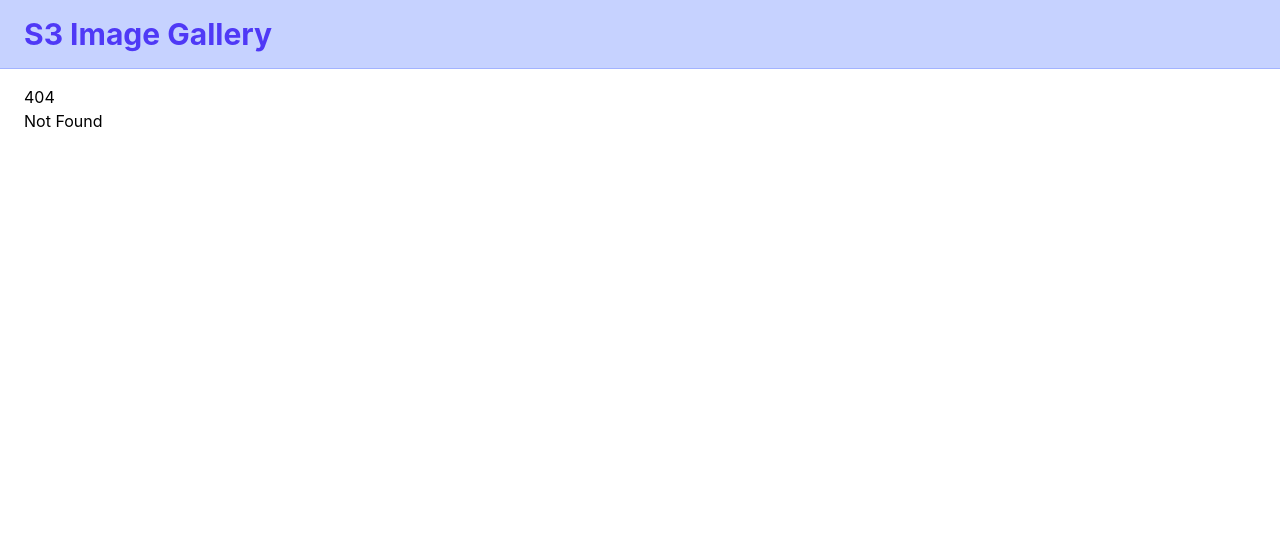
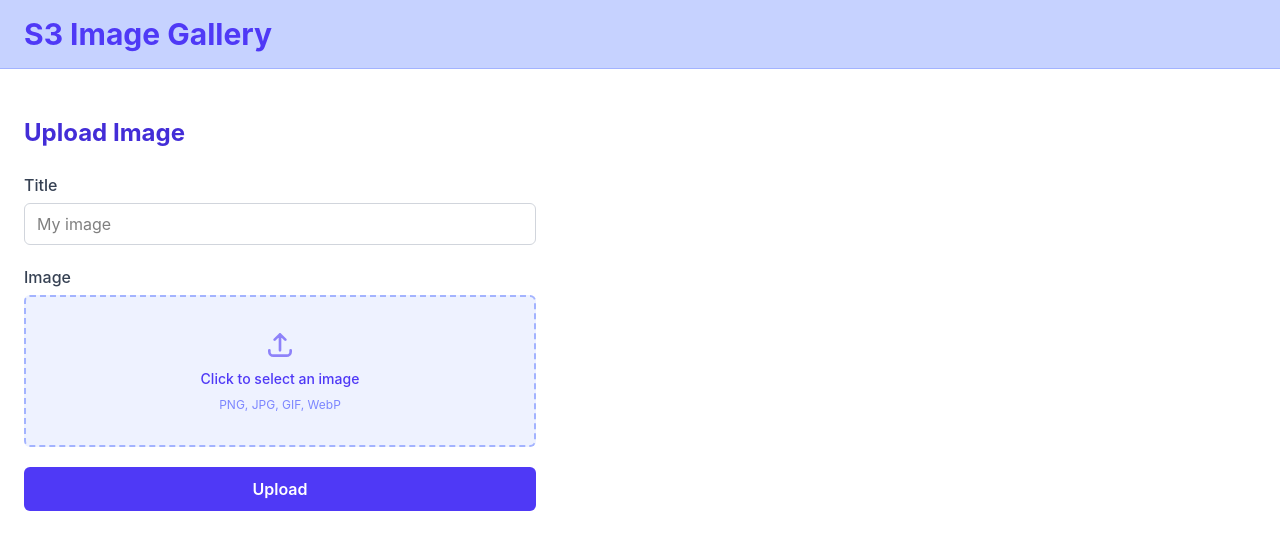
Before and after one commit to vrolandd/sveltekit-s3, a SvelteKit app: page /upload in a window 1280 px wide. Before the commit this address had no page. Shown: the top 550 px of the page. Built offline with nearby package versions, Linux system fonts and the light colour scheme; no server answers.

Commit message:
Upload implemented

```diff
--- a/package.json
+++ b/package.json
@@ -40,5 +40,8 @@
 		"typescript": "^6.0.3",
 		"typescript-eslint": "^8.60.1",
 		"vite": "^8.0.16"
+	},
+	"dependencies": {
+		"@aws-sdk/client-s3": "^3.1070.0"
 	}
 }
--- /dev/null
+++ b/src/components/GalleryImage.svelte
@@ -0,0 +1,8 @@
+<script lang="ts">
+	const { title, url } = $props();
+</script>
+
+<div class="rounded-3xl bg-indigo-50 border border-indigo-300 flex flex-col gap-2 pb-2">
+	<img src={url} class="aspect-[1/1] w-full bg-indigo-100 rounded-3xl" alt="gallery item" />
+	<h1 class="text-xl px-5">{title}</h1>
+</div>
--- a/src/routes/+page.server.ts
+++ b/src/routes/+page.server.ts
@@ -0,0 +1,11 @@
+import { db } from '$lib/server/db';
+import { galleryTable } from '$lib/server/db/schema';
+import type { PageServerLoad } from './$types';
+
+export const load: PageServerLoad = async () => {
+	const gallery = db.select().from(galleryTable).limit(50);
+
+	return {
+		gallery
+	};
+};
--- a/src/routes/+page.svelte
+++ b/src/routes/+page.svelte
@@ -1 +1,15 @@
-Hello world
+<script lang="ts">
+	import GalleryImage from '../components/GalleryImage.svelte';
+	import type { PageProps } from './$types';
+	let { data }: PageProps = $props();
+</script>
+
+{#await data.gallery}
+	loading...
+{:then gallery}
+	<div class="grid grid-cols-4">
+		{#each gallery as item (item.id)}
+			<GalleryImage title={item.title} url={item.s3_url} />
+		{/each}
+	</div>
+{/await}
--- /dev/null
+++ b/src/routes/upload/+page.server.ts
@@ -0,0 +1,67 @@
+import { S3Client, PutObjectCommand } from '@aws-sdk/client-s3';
+import { fail } from '@sveltejs/kit';
+import { env } from '$env/dynamic/private';
+import { db } from '$lib/server/db';
+import { galleryTable } from '$lib/server/db/schema';
+import type { Actions } from './$types';
+
+export const actions: Actions = {
+	default: async ({ request }) => {
+		const data = await request.formData();
+		const title = data.get('title');
+		const file = data.get('file');
+
+		if (!title || typeof title !== 'string' || title.trim() === '') {
+			return fail(400, { error: 'Title is required.' });
+		}
+		if (!file || !(file instanceof File) || file.size === 0) {
+			return fail(400, { error: 'Please select an image file.' });
+		}
+
+		const { AWS_ACCESS_KEY_ID, AWS_SECRET_ACCESS_KEY, AWS_REGION, AWS_BUCKET_NAME, CLOUDFRONT_URL } =
+			env;
+
+		if (!AWS_ACCESS_KEY_ID || !AWS_SECRET_ACCESS_KEY || !AWS_REGION || !AWS_BUCKET_NAME) {
+			return fail(500, { error: 'S3 is not configured. Check AWS environment variables.' });
+		}
+
+		const s3 = new S3Client({
+			region: AWS_REGION,
+			credentials: {
+				accessKeyId: AWS_ACCESS_KEY_ID,
+				secretAccessKey: AWS_SECRET_ACCESS_KEY
+			}
+		});
+
+		const key = `${Date.now()}-${file.name.replace(/[^a-zA-Z0-9._-]/g, '_')}`;
+		const buffer = Buffer.from(await file.arrayBuffer());
+
+		try {
+			await s3.send(
+				new PutObjectCommand({
+					Bucket: AWS_BUCKET_NAME,
+					Key: key,
+					Body: buffer,
+					ContentType: file.type
+				})
+			);
+		} catch (e) {
+			const message = e instanceof Error ? e.message : String(e);
+			console.error('[S3 upload error]', message);
+			return fail(500, { error: `Upload to S3 failed: ${message}` });
+		}
+
+		const base = CLOUDFRONT_URL
+			? CLOUDFRONT_URL.replace(/\/$/, '')
+			: `https://${AWS_BUCKET_NAME}.s3.${AWS_REGION}.amazonaws.com`;
+		const s3_url = `${base}/${key}`;
+
+		await db.insert(galleryTable).values({
+			title: title.trim(),
+			s3_url,
+			created_at: new Date()
+		});
+
+		return { success: true, url: s3_url, title: title.trim() };
+	}
+};
--- /dev/null
+++ b/src/routes/upload/+page.svelte
@@ -0,0 +1,120 @@
+<script lang="ts">
+	import { enhance } from '$app/forms';
+	import type { ActionData } from './$types';
+
+	let { form }: { form: ActionData } = $props();
+
+	let loading = $state(false);
+	let fileName = $state('');
+</script>
+
+<div class="py-8">
+	<h2 class="mb-6 text-2xl font-bold text-indigo-700">Upload Image</h2>
+
+	{#if form?.success}
+		<div class="mb-6 rounded-lg border border-green-300 bg-green-50 p-4">
+			<p class="font-medium text-green-800">"{form.title}" uploaded successfully!</p>
+			<img src={form.url} alt={form.title} class="mt-3 max-h-64 rounded-md object-cover shadow" />
+		</div>
+	{/if}
+
+	{#if form?.error}
+		<div class="mb-6 rounded-lg border border-red-300 bg-red-50 p-4">
+			<p class="text-red-800">{form.error}</p>
+		</div>
+	{/if}
+
+	<form
+		method="POST"
+		enctype="multipart/form-data"
+		class="flex max-w-lg flex-col gap-5"
+		use:enhance={() => {
+			loading = true;
+			return async ({ update }) => {
+				await update();
+				loading = false;
+				fileName = '';
+			};
+		}}
+	>
+		<div class="flex flex-col gap-1.5">
+			<label for="title" class="font-medium text-gray-700">Title</label>
+			<input
+				id="title"
+				name="title"
+				type="text"
+				required
+				placeholder="My image"
+				class="rounded-md border border-gray-300 px-3 py-2 focus:border-indigo-500 focus:outline-none focus:ring-1 focus:ring-indigo-500"
+			/>
+		</div>
+
+		<div class="flex flex-col gap-1.5">
+			<label for="file" class="font-medium text-gray-700">Image</label>
+			<label
+				for="file"
+				class="flex cursor-pointer flex-col items-center justify-center gap-2 rounded-md border-2 border-dashed border-indigo-300 bg-indigo-50 px-4 py-8 text-indigo-600 transition hover:border-indigo-500 hover:bg-indigo-100"
+			>
+				{#if fileName}
+					<span class="text-sm font-medium">{fileName}</span>
+					<span class="text-xs text-indigo-400">Click to change</span>
+				{:else}
+					<svg
+						xmlns="http://www.w3.org/2000/svg"
+						class="h-8 w-8 opacity-60"
+						fill="none"
+						viewBox="0 0 24 24"
+						stroke="currentColor"
+					>
+						<path
+							stroke-linecap="round"
+							stroke-linejoin="round"
+							stroke-width="2"
+							d="M4 16v1a3 3 0 003 3h10a3 3 0 003-3v-1m-4-8l-4-4m0 0L8 8m4-4v12"
+						/>
+					</svg>
+					<span class="text-sm font-medium">Click to select an image</span>
+					<span class="text-xs text-indigo-400">PNG, JPG, GIF, WebP</span>
+				{/if}
+				<input
+					id="file"
+					name="file"
+					type="file"
+					accept="image/*"
+					required
+					class="sr-only"
+					onchange={(e) => {
+						const input = e.currentTarget as HTMLInputElement;
+						fileName = input.files?.[0]?.name ?? '';
+					}}
+				/>
+			</label>
+		</div>
+
+		<button
+			type="submit"
+			disabled={loading}
+			class="flex items-center justify-center gap-2 rounded-md bg-indigo-600 px-6 py-2.5 font-semibold text-white transition hover:bg-indigo-700 disabled:cursor-not-allowed disabled:opacity-60"
+		>
+			{#if loading}
+				<svg
+					class="h-4 w-4 animate-spin"
+					xmlns="http://www.w3.org/2000/svg"
+					fill="none"
+					viewBox="0 0 24 24"
+				>
+					<circle class="opacity-25" cx="12" cy="12" r="10" stroke="currentColor" stroke-width="4"
+					></circle>
+					<path
+						class="opacity-75"
+						fill="currentColor"
+						d="M4 12a8 8 0 018-8V0C5.373 0 0 5.373 0 12h4z"
+					></path>
+				</svg>
+				Uploading…
+			{:else}
+				Upload
+			{/if}
+		</button>
+	</form>
+</div>
```
Also changed, not shown: 2 other files (tests, documents, lock files or other folders).
